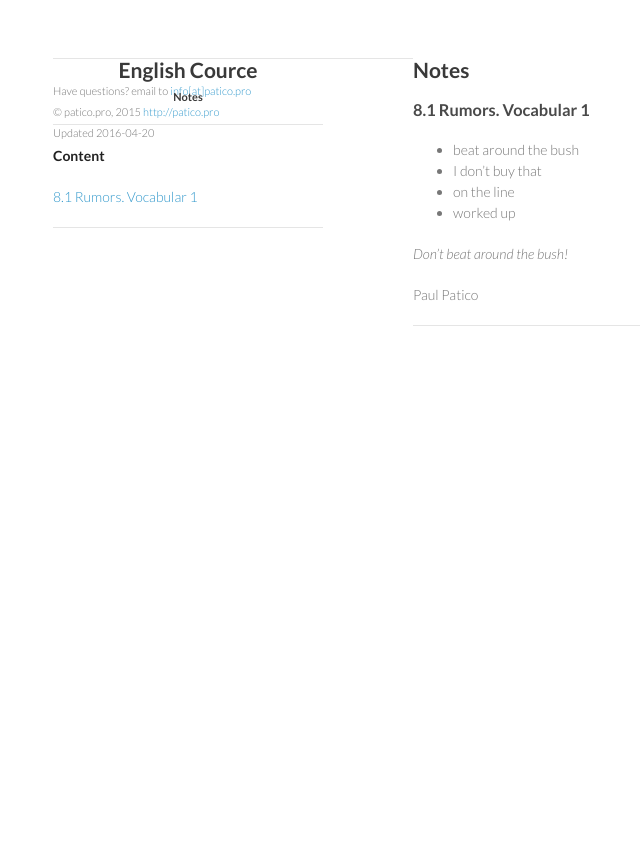
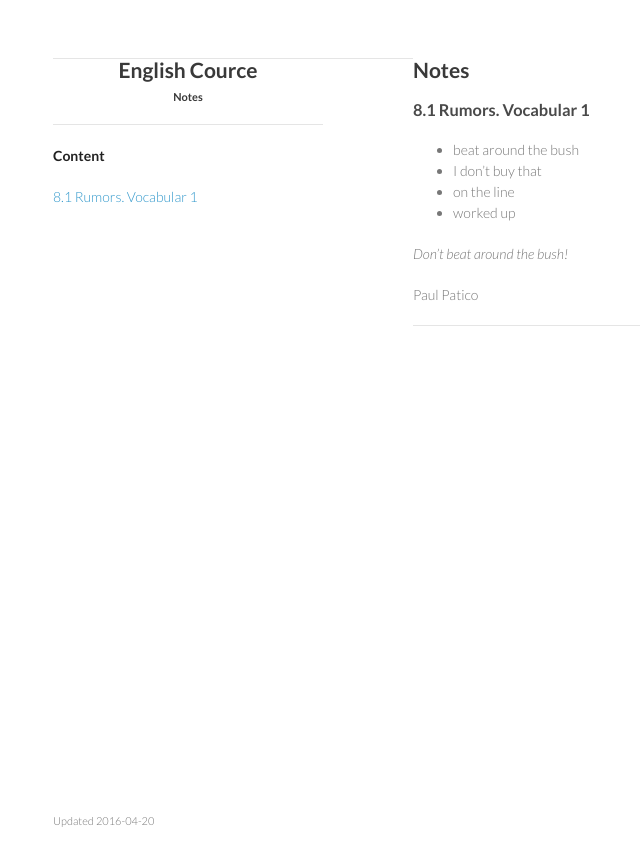
Before and after one commit to paveltimofeev/EnglishCourse, a Jekyll site: the page built from index.html, in a window 1280 px wide. Shown: the top 866 px of the page, without its empty margins (157-797 px from the left). Built offline with Jekyll 4.4.1, drawn with Linux system fonts in a browser that asks for light colours.

Commit message:
publish update at 2016-04-20: footer

```diff
--- a/_includes/footer.html
+++ b/_includes/footer.html
@@ -1,8 +1,5 @@
 <p>
 <small>
-  Have questions?
-  email to <a href="mailti:info@patico.pro">info[at]patico.pro</a><br/>
-  © patico.pro, 2015 <a href="http://patico.pro">http://patico.pro</a><br/>
   Updated {% include updated.md %}
 </small>
 </p>
--- a/index.html
+++ b/index.html
@@ -34,20 +34,15 @@
 
         {% endfor %}
 
-        <hr/>
-
       </header>
 
         {% include main.html %}
 
         <hr/>
 
+      <footer>
         {% include footer.html %}
-      <!--
-        <footer>
-          {% include footer.html %}
-        </footer>
-      -->
+      </footer>
     </div>
     <script src="javascripts/scale.fix.js"></script>
 
```
Also changed, not shown: 1 other file.
